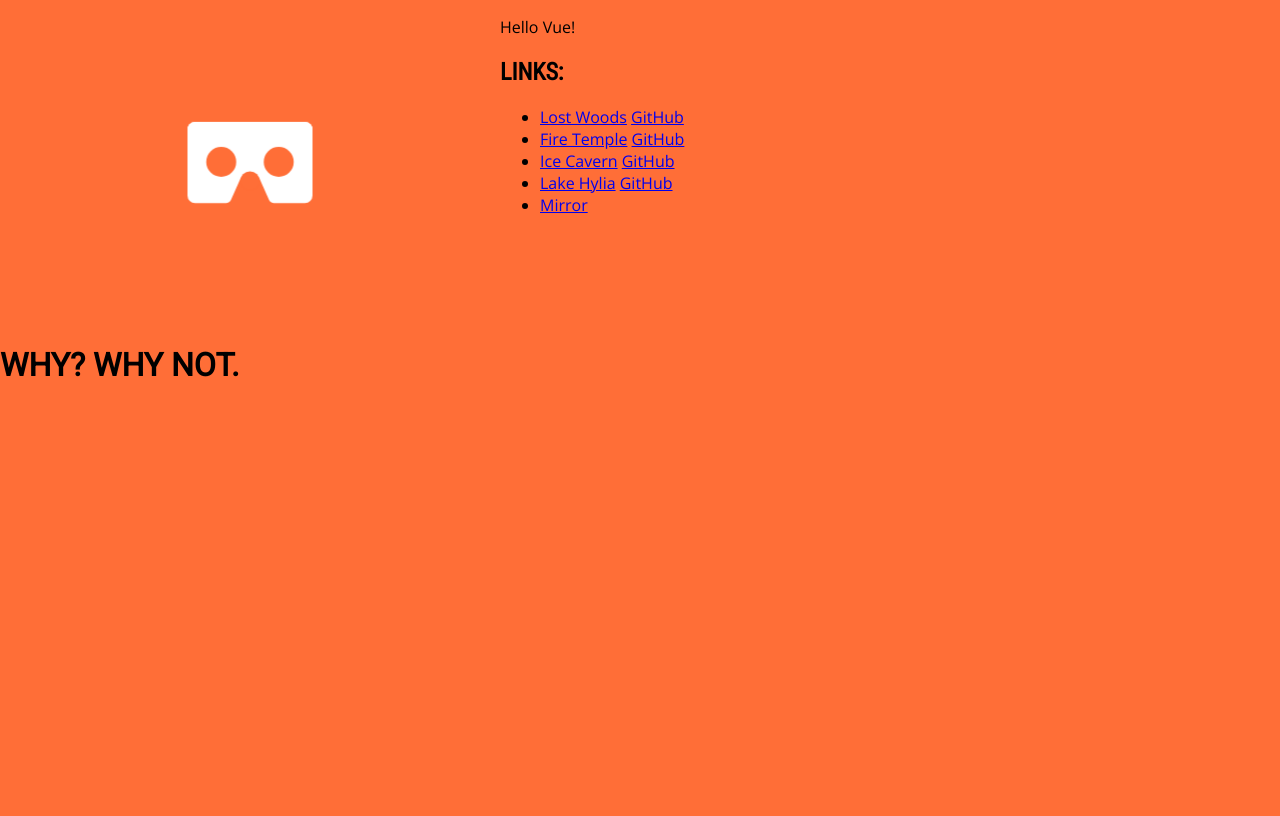
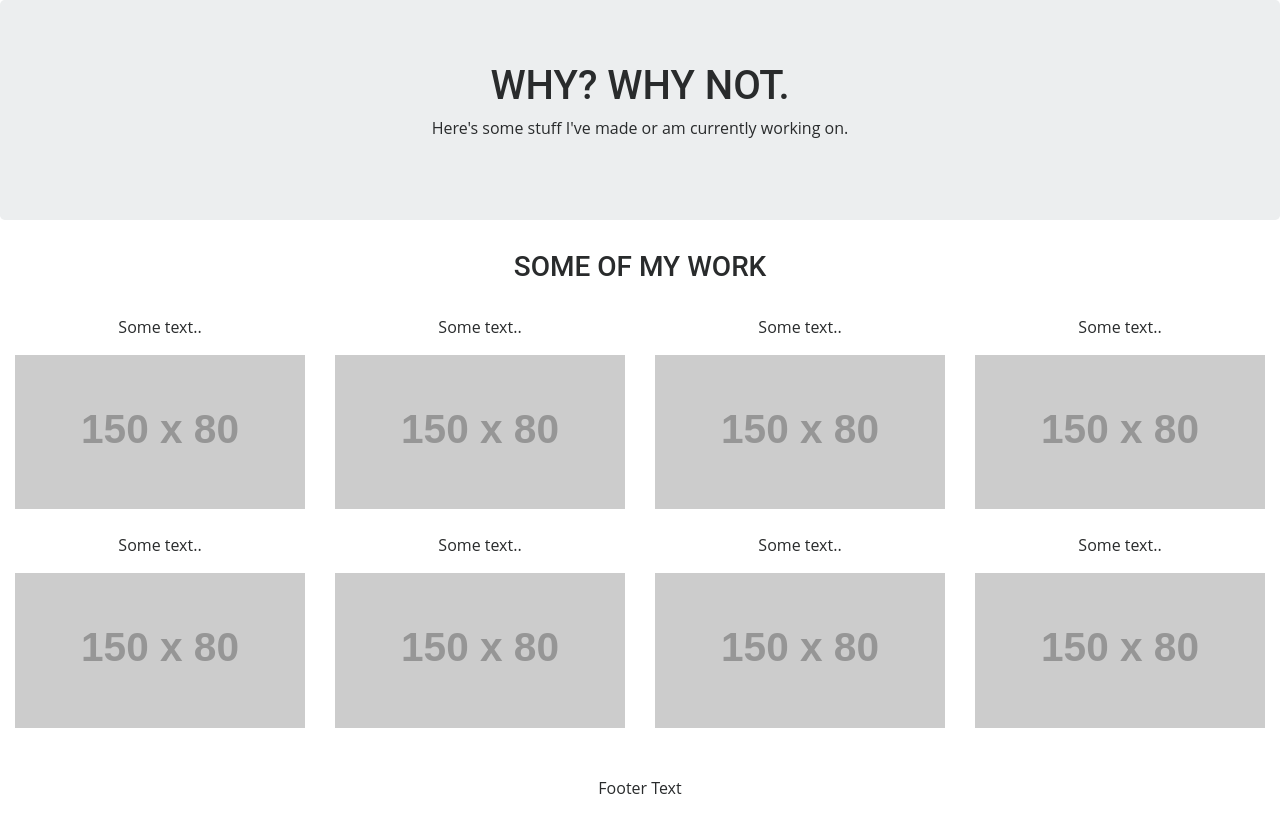
Before and after one commit to sjcobb/sjcobb.github.io, a website: page index.html in a window 1280 px wide. Drawn offline with nearby package versions, Linux system fonts and the light colour scheme; placeholder pictures from the web are drawn by us.

Commit message:
new bootstrap starter

```diff
--- a/css/style.css
+++ b/css/style.css
@@ -1,11 +1,10 @@
-html, body {
-  height: 100%;
-  width: 100%;
-  margin: 0;
-  background-color: #FF6E37;
-  display: flex;
+html {
+
 }
 
+body {
+
+}
 h1, h2, h3, h4, h5, h6 {
   font-family: 'Roboto', sans-serif;
   text-transform: uppercase;
@@ -25,20 +24,6 @@ a {
 
 ul {
   font-family: 'Open Sans', sans-serif;
-}
-
-header {
-
-}
-footer {
-
-}
-
-main {
-
-}
-section {
-
 }
 
 .cardboard {
@@ -72,7 +57,6 @@ section {
   content: '';
   right: 0;
 }
-
 .nose {
   z-index: 1;
   position: absolute;
@@ -104,7 +88,6 @@ section {
   content: '';
   background-color: #FF6E37;
 }
-
 .eyes {
   position: absolute;
   top: 0;
--- a/index.html
+++ b/index.html
@@ -1,56 +1,68 @@
 <!DOCTYPE html>
-  <html>
+<html lang="en">
 <head>
-  	<meta charset="UTF-8">
-    <link href="https://fonts.googleapis.com/css?family=Open+Sans|Roboto|Roboto+Condensed" rel="stylesheet">
+  <title>sjcobb homepage</title>
+  <meta charset="utf-8">
+  <meta name="viewport" content="width=device-width, initial-scale=1">
+  <link rel="stylesheet" href="https://maxcdn.bootstrapcdn.com/bootstrap/4.0.0-alpha.6/css/bootstrap.min.css" integrity="sha384-rwoIResjU2yc3z8GV/NPeZWAv56rSmLldC3R/AZzGRnGxQQKnKkoFVhFQhNUwEyJ" crossorigin="anonymous">
   <link rel="stylesheet" type="text/css" href="css/style.css">
-  	<title>sjcobb</title>
 </head>
 <body>
-  	<header>
-      <div class="cardboard">
-        <div class="nose"></div>
-        <div class="eyes"></div>
+
+<div class="jumbotron">
+  <div class="container text-center">
+    <h1>Why? Why not.</h1>
+    <p>Here's some stuff I've made or am currently working on.</p>
   </div>
-  		<h1>Why? Why not.</h1>
-  	</header>
-
-  	<main>
-  		<section>
-
-  			<div id="app">
-  			 <p>{{ message }}</p>
 </div>
 
-  		</section>
-  		<section>
-  			<h2>Links:</h2>
-  			<ul>
-  				<li>
-  					<a href="https://lost-woods.com">Lost Woods</a>
-  					<a href="https://github.com/sjcobb/lost-woods">GitHub</a>
-  				</li>
-  				<li>
-  					<a href="https://sjcobb.github.io/fire-temple">Fire Temple</a>
-  					<a href="https://github.com/sjcobb/fire-temple">GitHub</a>
-  				</li>
-  				<li>
-  					<a href="https://sjcobb.github.io/ice-cavern">Ice Cavern</a>
-  					<a href="https://github.com/sjcobb/ice-cavern">GitHub</a>
-  				</li>
-  				<li>
-  					<a href="https://sjcobb.github.io/lake-hylia/">Lake Hylia</a>
-  					<a href="https://github.com/sjcobb/lake-hylia">GitHub</a>
-  				</li>
-  				<li><a href="/aframe/mirror">Mirror</a></li>
-  			</ul>
-  		</section>
-  	</main>
+<div class="container-fluid bg-3 text-center">
+  <h3>Some of my Work</h3><br>
+  <div class="row">
+    <div class="col-sm-3">
+      <p>Some text..</p>
+      <img src="https://placehold.it/150x80?text=IMAGE" class="img-responsive" style="width:100%" alt="Image">
+    </div>
+    <div class="col-sm-3">
+      <p>Some text..</p>
+      <img src="https://placehold.it/150x80?text=IMAGE" class="img-responsive" style="width:100%" alt="Image">
+    </div>
+    <div class="col-sm-3">
+      <p>Some text..</p>
+      <img src="https://placehold.it/150x80?text=IMAGE" class="img-responsive" style="width:100%" alt="Image">
+    </div>
+    <div class="col-sm-3">
+      <p>Some text..</p>
+      <img src="https://placehold.it/150x80?text=IMAGE" class="img-responsive" style="width:100%" alt="Image">
+    </div>
+  </div>
+</div><br>
 
-  	<footer>
+<div class="container-fluid bg-3 text-center">
+  <div class="row">
+    <div class="col-sm-3">
+      <p>Some text..</p>
+      <img src="https://placehold.it/150x80?text=IMAGE" class="img-responsive" style="width:100%" alt="Image">
+    </div>
+    <div class="col-sm-3">
+      <p>Some text..</p>
+      <img src="https://placehold.it/150x80?text=IMAGE" class="img-responsive" style="width:100%" alt="Image">
+    </div>
+    <div class="col-sm-3">
+      <p>Some text..</p>
+      <img src="https://placehold.it/150x80?text=IMAGE" class="img-responsive" style="width:100%" alt="Image">
+    </div>
+    <div class="col-sm-3">
+      <p>Some text..</p>
+      <img src="https://placehold.it/150x80?text=IMAGE" class="img-responsive" style="width:100%" alt="Image">
+    </div>
+  </div>
+</div><br><br>
 
-      <script src="js/lib/vue.js"></script>
+<footer class="container-fluid text-center">
+  <p>Footer Text</p>
+</footer>
+
 <script src="js/app.js"></script>
-  	</footer>
 </body>
 </html>
```
Lines whose indentation alone changed are shown as unchanged.
